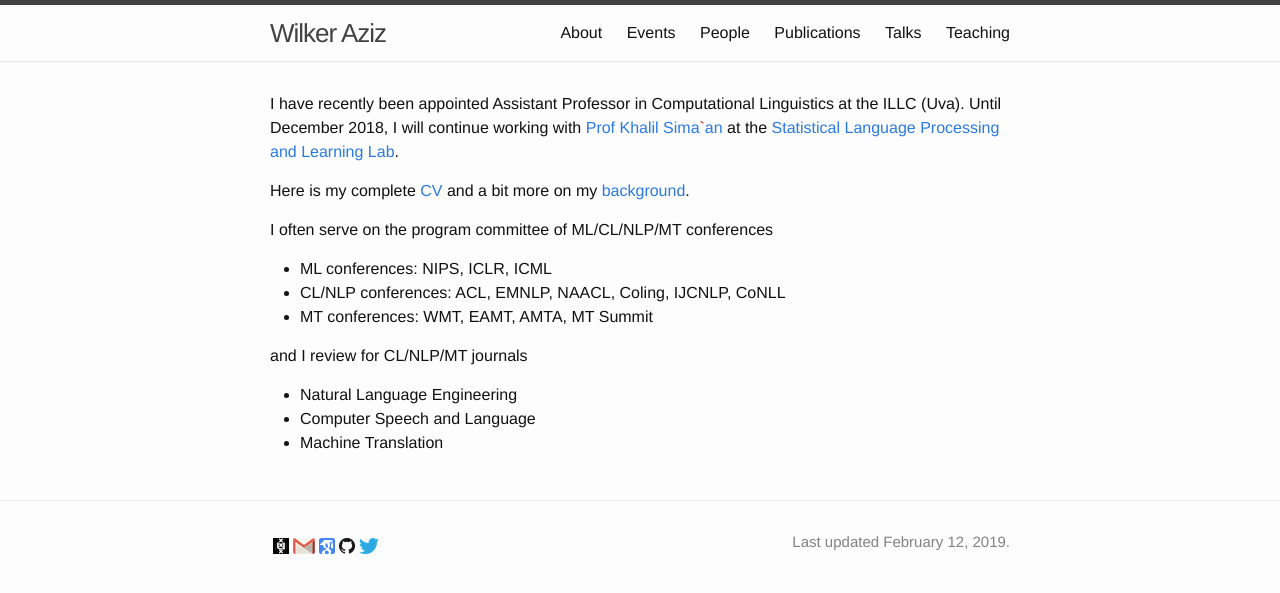
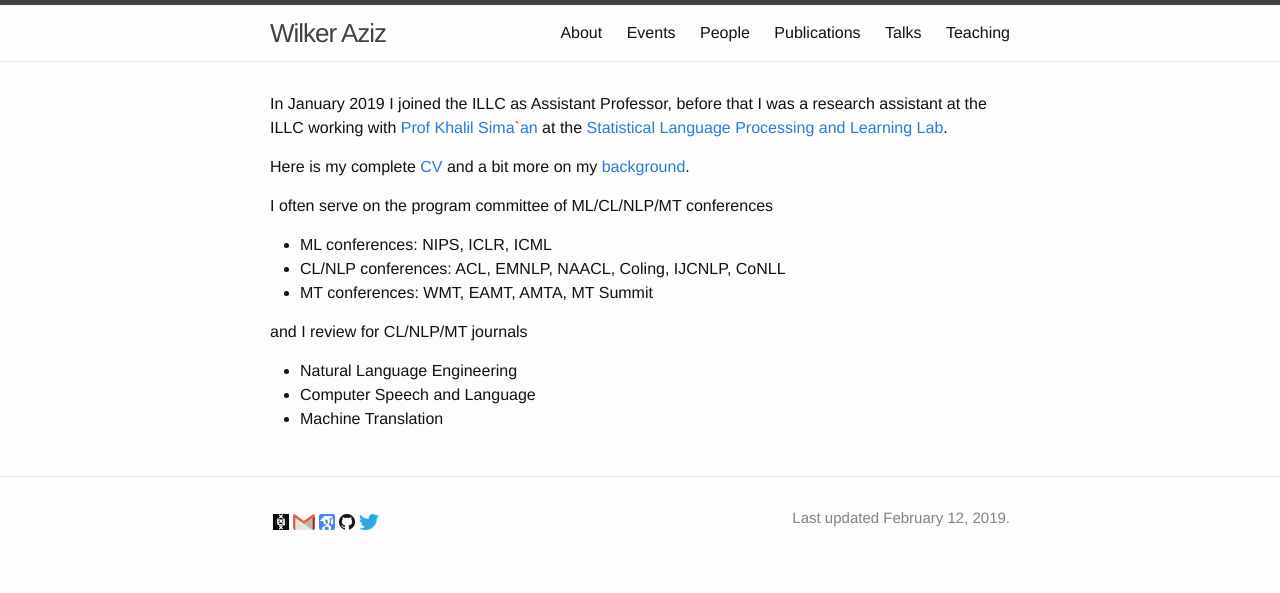
Before and after one commit to wilkeraziz/oldsite, a Jekyll site: the page built from cv.md, in a window 1280 px wide. Shown: the top 593 px of the page. Built offline with Jekyll 4.4.1, drawn with Linux system fonts in a browser that asks for light colours.

Commit message:
Change role

```diff
--- a/cv.md
+++ b/cv.md
@@ -5,8 +5,8 @@ menu: yes
 ---
 
 
-I have recently been appointed Assistant Professor in Computational Linguistics at the ILLC (Uva).
-Until December 2018, I will continue working with [Prof {{ site.ksimaanstyle }}]({{ site.khalil_simaan }}) at the [Statistical Language Processing and Learning Lab][SLPLL].
+In January 2019 I joined the ILLC as Assistant Professor, before that I was a research assistant at the ILLC working
+ with [Prof {{ site.ksimaanstyle }}]({{ site.khalil_simaan }}) at the [Statistical Language Processing and Learning Lab][SLPLL].
 
 Here is my complete [CV]({{ site.baseurl }}/{{ site.cv }}) and a bit more on my [background](pages/background).
 
```
